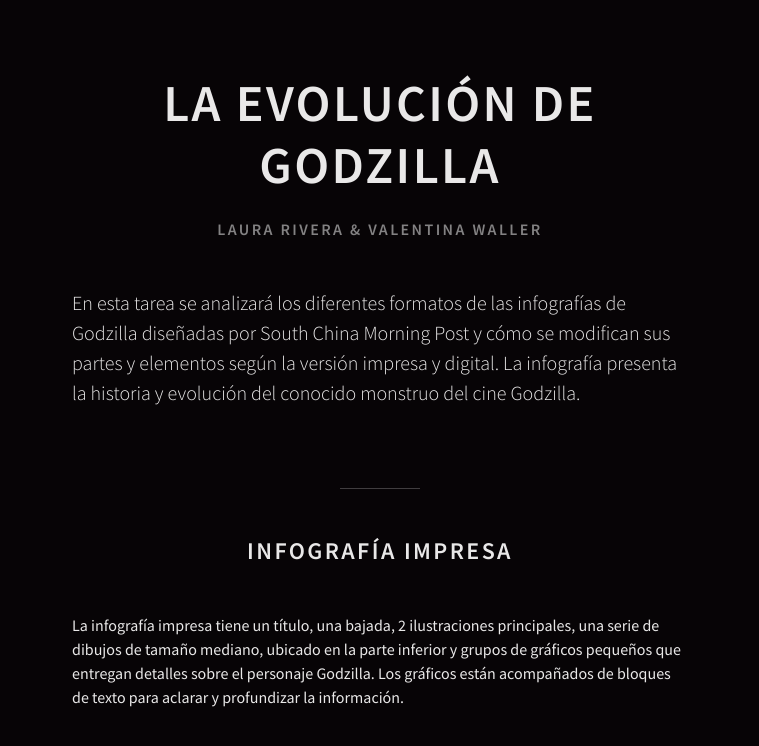
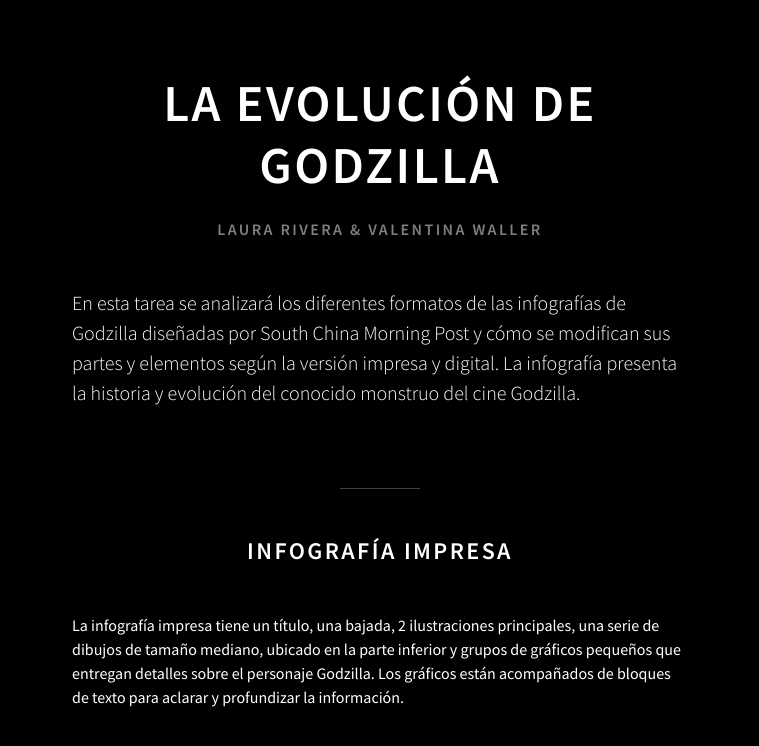
Before and after one commit to ValeWQ/InfoClase3, a plain HTML site: page index.html in a window 1280 px wide. Shown: the top 746 px of the page, without its empty margins (260-1019 px from the left). Drawn offline with nearby package versions, Linux system fonts and the light colour scheme.

Commit message:
Update index.html

```diff
--- a/index.html
+++ b/index.html
@@ -10,8 +10,8 @@
         <style>
             :root {
                 --bs-font-sans-serif: 'Source Sans Pro', sans-serif;
-                --bs-body-color: #e9e8e8;
-                --bs-body-bg: #070406;
+                --bs-body-color: #ffffff;
+                --bs-body-bg: #000000;
 
             }
             @media (min-width: 992px) {
```
